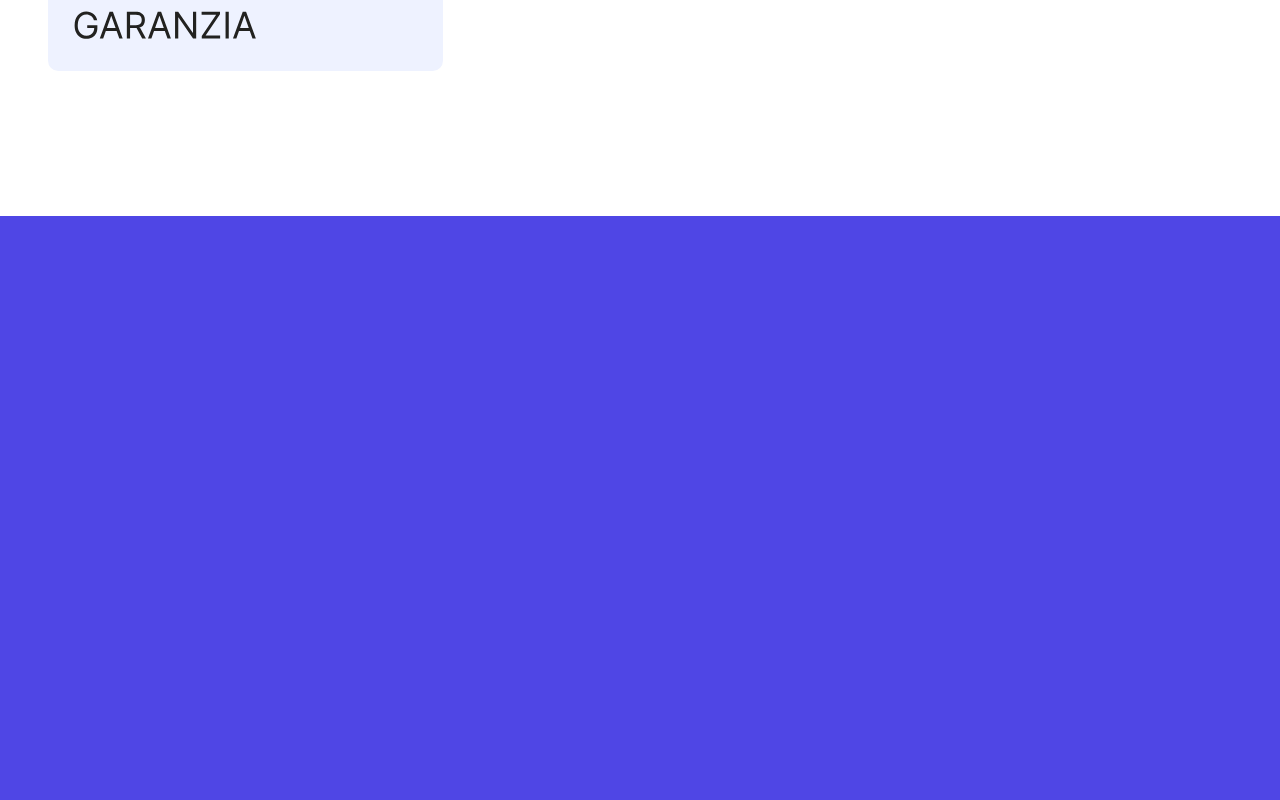
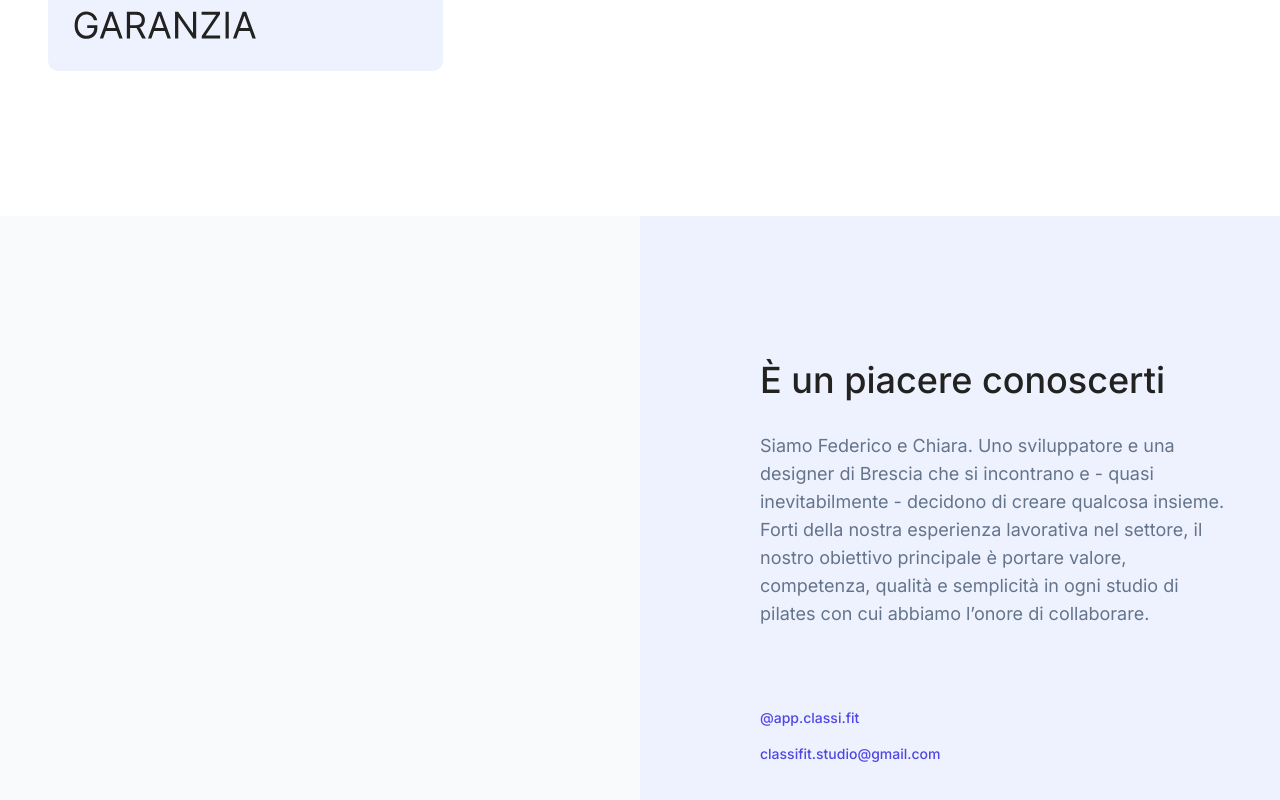
Before and after one commit to classifit/classifit-website, a Next.js app: page / in a window 1280 px wide. Shown: the part 3072-3872 px from the top of the page. Before the commit the page ends 3288 px from the top, so only its background shows below. Built offline with nearby package versions, Linux system fonts and the light colour scheme.

Commit message:
about layout

```diff
--- a/app/page.tsx
+++ b/app/page.tsx
@@ -1,3 +1,4 @@
+import About from '@/components/sections/about'
 import Feature from '@/components/sections/feature'
 import Hero from '@/components/sections/hero'
 import Navbar from '@/components/sections/navbar'
@@ -14,6 +15,7 @@ export default function Home() {
     <Feature />
     <Packages />
     <Portfolio cta={true} />
+    <About />
     </>
   )
 }
--- /dev/null
+++ b/components/sections/about.tsx
@@ -0,0 +1,34 @@
+import { Button } from "../ui/button";
+
+export default function About() {
+  return (
+    <div className="bg-secondary text-dark relative">
+      <div className="flex max-w-[1280px] px-12 py-36 mx-auto gap-60">
+        <div className="w-1/2 flex items-center justify-center">
+          <div className="bg-card absolute w-1/2 h-full top-0 left-0" />
+          <p>ciao</p>
+        </div>
+        <div className="w-1/2">
+          <h1 className="font-medium">È un piacere conoscerti</h1>
+          <div className="py-4" />
+          <p className="text-muted-foreground">
+            Siamo Federico e Chiara. Uno sviluppatore e una designer di Brescia
+            che si incontrano e - quasi inevitabilmente - decidono di creare
+            qualcosa insieme. Forti della nostra esperienza lavorativa nel
+            settore, il nostro obiettivo principale è portare valore,
+            competenza, qualità e semplicità in ogni studio di pilates con cui
+            abbiamo l’onore di collaborare.
+          </p>
+          <div className="py-10" />
+          <Button variant="link" size="zero" className="block">
+            @app.classi.fit
+          </Button>
+          <div className="mt-4" />
+          <Button variant="link" size="zero" className="block">
+            classifit.studio@gmail.com
+          </Button>
+        </div>
+      </div>
+    </div>
+  );
+}
```
